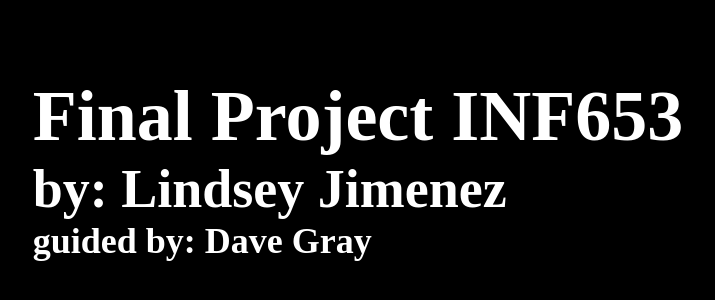
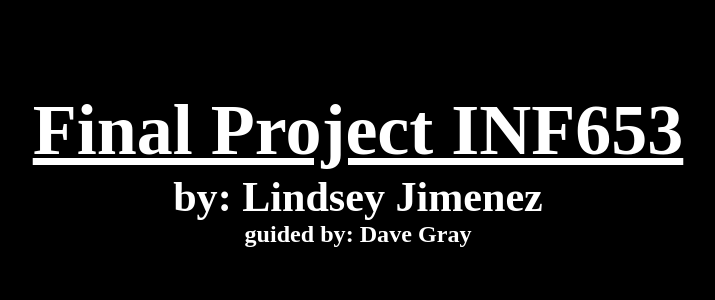
Before and after one commit to linnyelijim/Final, a website: page views/index.html in a window 1280 px wide. Shown: the part 232-532 px from the top of the page, without its empty margins (282-997 px from the left). Drawn offline with Linux system fonts and the light colour scheme; files that its build step writes are made by us from their sources.

Commit message:
changed the style of the index page.

```diff
--- a/public/css/style.css
+++ b/public/css/style.css
@@ -7,8 +7,17 @@
 body {
     font-size: 36px;
     min-height: 100vh;
-    color: #fff;
-    background-color: #000;
+    color: #ffffff;
+    background-color: #000000;
     display: grid;
     place-content: center;
 }
+
+h1 {
+    text-decoration: underline;
+}
+
+h3,
+h6 {
+    text-align: center;
+}
--- a/views/index.html
+++ b/views/index.html
@@ -11,8 +11,8 @@
 
 <body>
     <h1>Final Project INF653</h1>
-    <h2>by: Lindsey Jimenez</h2>
-    <h4>guided by: Dave Gray</h4>
+    <h3>by: Lindsey Jimenez</h3>
+    <h6>guided by: Dave Gray</h6>
 </body>
 
 </html>
```
